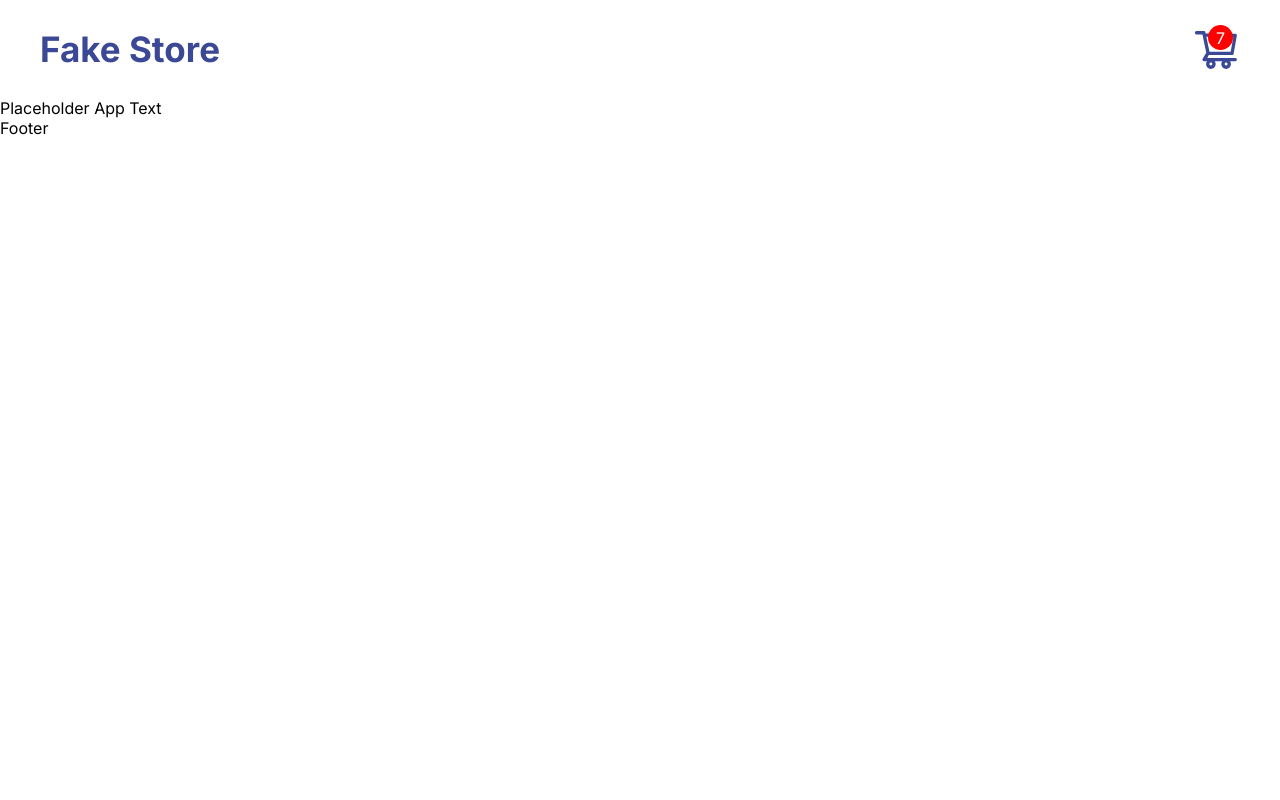
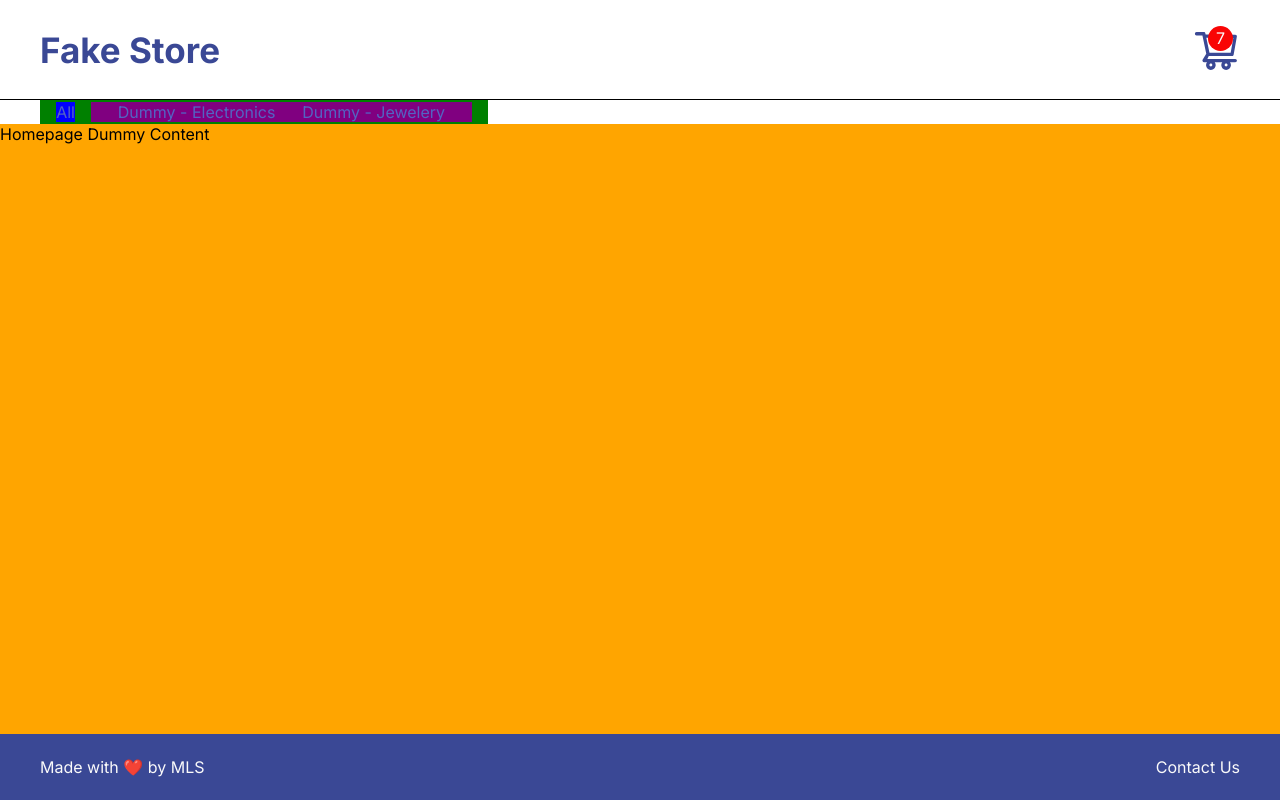
Before and after one commit to MatthewLangSottile/FakeStore_MLS, a React (Vite) app: page / in a window 1280 px wide. Built offline with nearby package versions, Linux system fonts and the light colour scheme.

Commit message:
struct+style footer,filter,homepage

```diff
--- a/src/App.css
+++ b/src/App.css
@@ -1,8 +1,22 @@
 @import url('https://fonts.googleapis.com/css2?family=Inter:wght@300;400;700&display=swap');
 
+:root {
+ --C_DarkBlue: #3A4895;
+ --C_MedBlue: #5264C3;
+ --C_Black: #282828;
+ --C_Gray: #949494;
+ --C_White: #FAFAFA;
+ --C_Red:  #F90505;
+
+}
 *{
   margin: 0;
   padding: 0;
   box-sizing: border-box;
   font-family:"Inter", sans-serif;
 }
+
+a, p {
+  text-decoration: none;
+  color: var(--C_White)
+}
--- a/src/App.jsx
+++ b/src/App.jsx
@@ -2,6 +2,10 @@ import { useState } from 'react'
 import './App.css'
 import Header from './components/Header/Header'
 import Footer from './components/Footer/Footer'
+import Homepage from './pages/Homepage/Homepage'
+import Filter from './components/Filter/Filter'
+
+
 
 
 
@@ -10,7 +14,8 @@ function App() {
   return (
       <div>
         <Header />
-        <p>Placeholder App Text</p>
+        <Filter />
+        <Homepage />
         <Footer />
       </div>
   )
--- /dev/null
+++ b/src/components/Filter/Filter.css
@@ -0,0 +1,24 @@
+.filter-container a, .filter-container p {
+    color: var(--C_MedBlue)
+}
+
+.filter-container {
+    display: flex;
+    align-items: center;
+    height: 24px;
+    justify-content: space-evenly;
+    width: 35%;
+    background-color: green;
+    margin: 0 40px;
+}
+
+.static-filter-container {
+    background-color: blue;
+}
+
+.api-filter-container {
+    display: flex;
+    justify-content: space-evenly;
+    background-color: purple;
+    width: 85%;
+}
--- /dev/null
+++ b/src/components/Filter/Filter.jsx
@@ -0,0 +1,17 @@
+import React from 'react'
+import "./Filter.css"
+
+function Filter() {
+  return (
+    <div className="filter-container">
+        <a href="#" className="static-filter-container">All</a>
+        <div className="api-filter-container">
+
+            <p>Dummy - Electronics</p>
+            <p>Dummy - Jewelery</p>
+        </div>
+    </div>
+  )
+}
+
+export default Filter
--- a/src/components/Footer/Footer.css
+++ b/src/components/Footer/Footer.css
@@ -0,0 +1,15 @@
+.footer-container {
+    display: flex;
+    justify-content: space-between;
+    align-items: center;
+    height: 66px;
+    background-color: var(--C_DarkBlue);
+}
+
+.footer-left {
+    margin-left: 40px;
+}
+
+.footer-right {
+    margin-right: 40px;
+}
--- a/src/components/Footer/Footer.jsx
+++ b/src/components/Footer/Footer.jsx
@@ -3,8 +3,9 @@ import "./Footer.css"
 
 function Footer() {
   return (
-    <div>
-      Footer
+    <div className="footer-container">
+      <p className="footer-left">Made with ❤️ by MLS </p>
+      <a className="footer-right" href="#">Contact Us</a>
     </div>
   )
 }
--- a/src/components/Header/Header.css
+++ b/src/components/Header/Header.css
@@ -1,15 +1,17 @@
 h1 {
     font-size: 35px;
     font-weight: 700;
-    color: #3A4895;
+    color: var(--C_DarkBlue);
+    margin-left: 40px;
 }
 
 .header-container {
     display: flex;
     justify-content: space-between;
     align-items: center;
-    margin: 25px 40px;
-    color: #3A4895;
+    color: var(--C_DarkBlue);
+    border-bottom: 1px black solid;
+    height: 100px
 }
 
 .cart-icon {
@@ -18,13 +20,14 @@ h1 {
 
 .cart-container {
     display: flex;
+    margin-right: 40px;
 }
 
 .cart-count-container {
     position: absolute;
     right: 47px;
-    color: white;
-    background-color: red;
+    color: var(--C_White);
+    background-color: var(--C_Red);
     border-radius: 50%;
     height: 25px;
     width: 25px;
--- a/src/pages/Homepage/Homepage.css
+++ b/src/pages/Homepage/Homepage.css
@@ -0,0 +1,4 @@
+.homepage-container {
+ background-color: orange;
+ height: calc(100vh - 190px);
+}
--- a/src/pages/Homepage/Homepage.jsx
+++ b/src/pages/Homepage/Homepage.jsx
@@ -3,8 +3,8 @@ import "./Homepage.css"
 
 function Homepage() {
   return (
-    <div>
-      Homepage
+    <div className="homepage-container">
+      <div className="product-grid-container">Homepage Dummy Content</div>
     </div>
   )
 }
```
